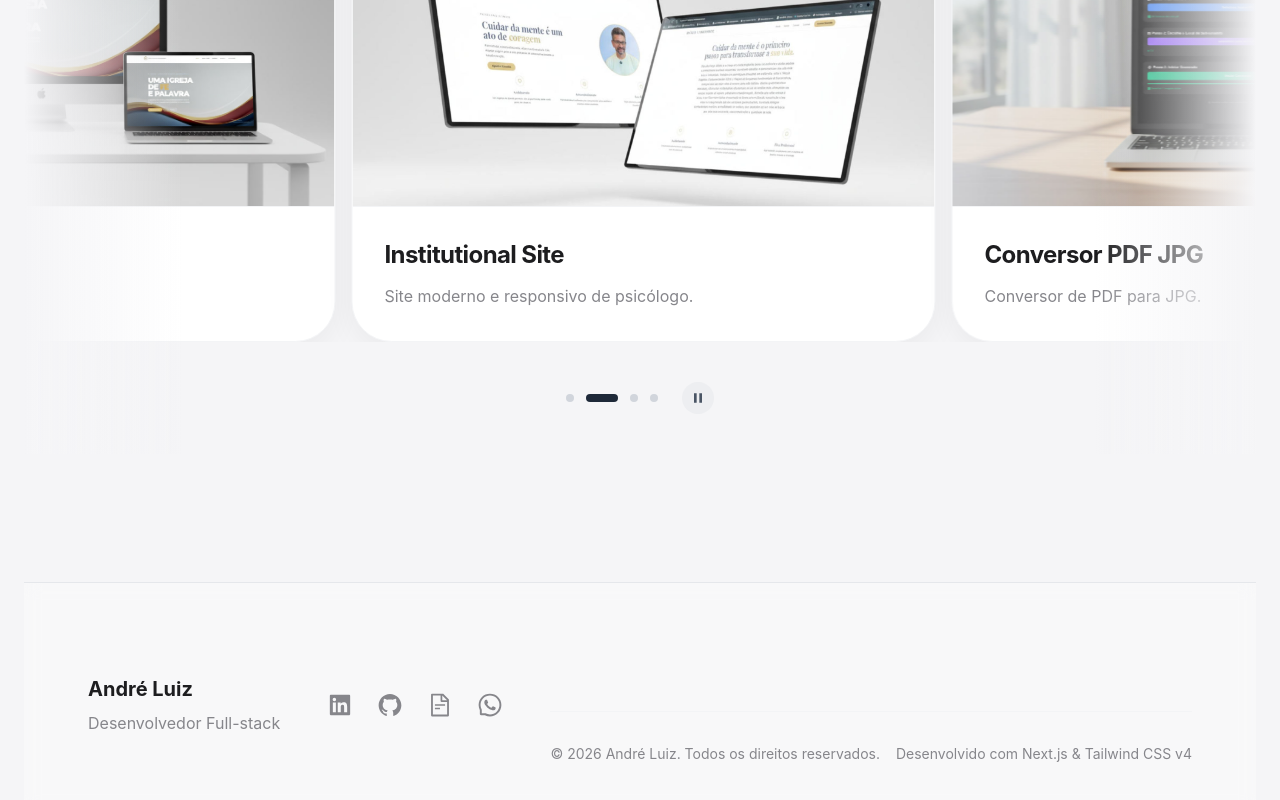
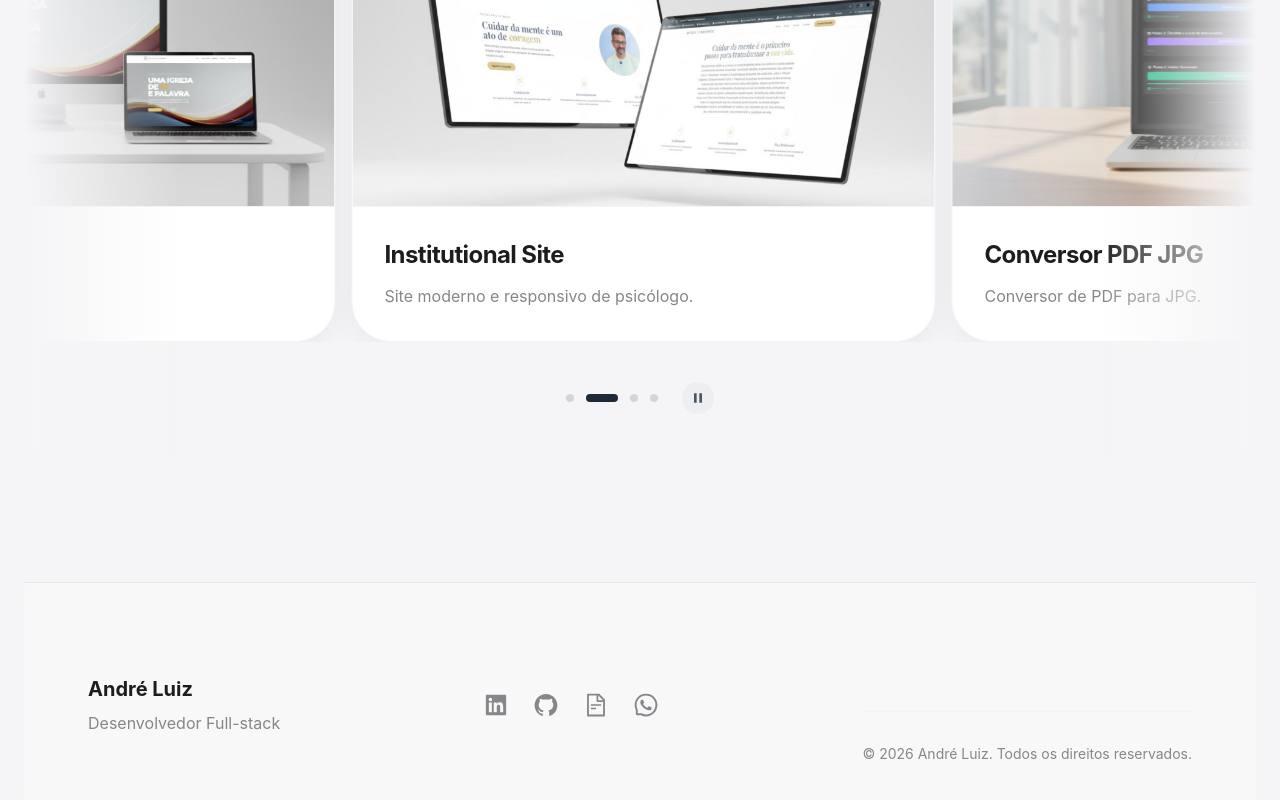
Before and after one commit to avfoto81/meu-portfolio, a Next.js app: page / in a window 1280 px wide. Shown: the part 1518-2318 px from the top of the page. Built offline with nearby package versions, Linux system fonts and the light colour scheme.

Commit message:
Atualiza linha final

```diff
--- a/app/page.tsx
+++ b/app/page.tsx
@@ -216,7 +216,7 @@ export default function Home() {
               {/* Linha Final de Copyright */}
               <div className="mt-16 pt-8 border-t border-gray-100 flex flex-col md:flex-row justify-between items-center gap-4 text-sm text-[#86868b]">
                 <p>© 2026 André Luiz. Todos os direitos reservados.</p>
-                <p>Desenvolvido com Next.js & Tailwind CSS v4</p>
+
               </div>
             </div>
           </div>
```
